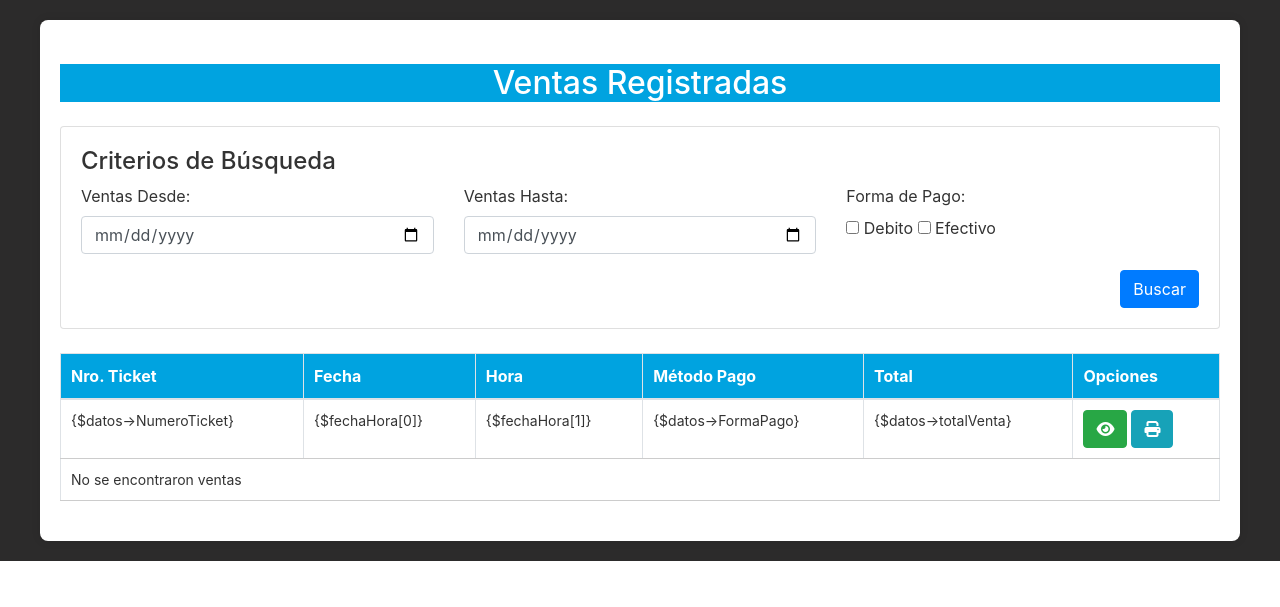
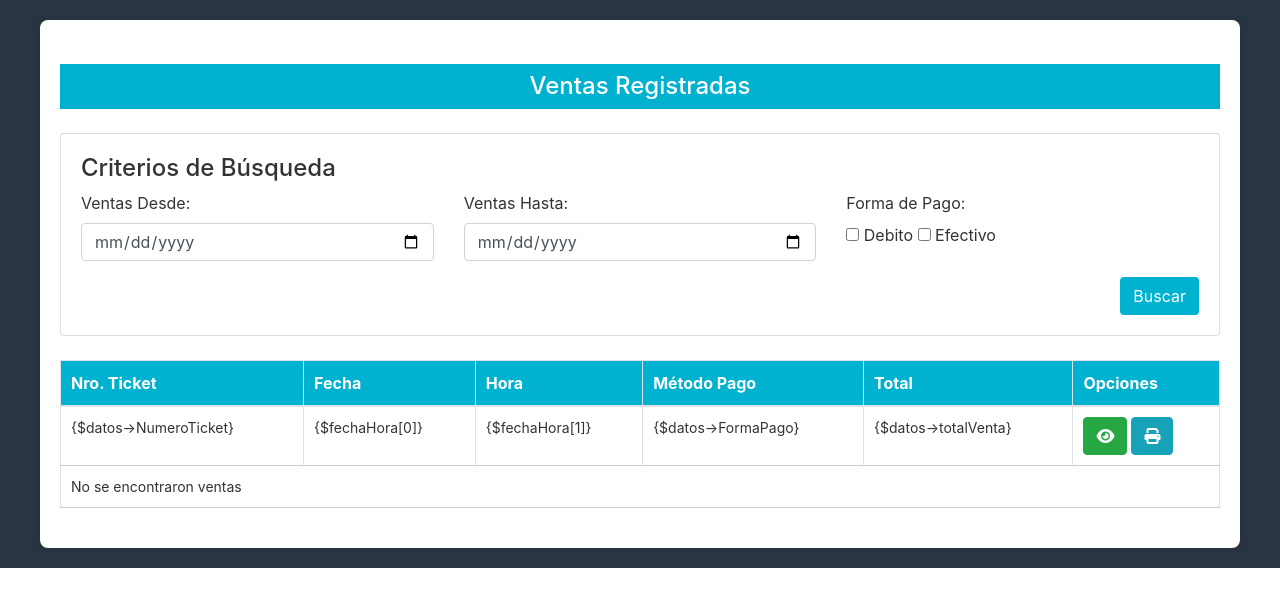
Before and after one commit to CrisCv15/CodeCrafters, a PHP site: page /php/Ventas/listaVentas.php in a window 1280 px wide. Shown: the top 607 px of the page. Run offline with PHP 8.4, Linux system fonts and the light colour scheme; some libraries are stand-ins or nearby versions.

Commit message:
Actualizaciones css

```diff
--- a/css/styleInicio.css
+++ b/css/styleInicio.css
@@ -22,7 +22,7 @@ html, body {
     flex-direction: column;
     justify-content: center;
     margin-left: 60px;
-    margin-top: 10px;
+    margin-top: 30px;
 }
 
 h1 {
--- a/css/styleListaVentas.css
+++ b/css/styleListaVentas.css
@@ -1,17 +1,17 @@
 /* Colores y fuentes */
 :root {
-    --color-primario: #00a3e0;
+    --color-primario: #00B2D0;
     --color-secundario: #f8f9fa;
     --color-texto: #333;
     --color-texto-secundario: #777;
     --color-borde: #ccc;
-    --color-iconos: #5cb85c;
+    --color-iconos: #65EA72;
     --color-icono-imprimir: #5a5a5a;
     --color-fondo-tabla: #ffffff;
-    --color-boton: var(--color-primario);
-    --color-boton-hover: #007bbd;
+    --color-boton: #00B2D0;
+    --color-boton-hover: #00B2D0;
     --color-hover-fila: #f0f8ff;
-    --color-fondo: #2c2b2b;
+    --color-fondo: #293543;
     font-family: 'Arial', sans-serif;
 }
 
--- a/css/styleVentas.css
+++ b/css/styleVentas.css
@@ -14,7 +14,7 @@ body {
 }
 
 .nav-link:hover {
-  color: #007bff;
+  color: #00B2D0;
 }
 
 .main-content {
--- a/php/Ventas/listaVentas.php
+++ b/php/Ventas/listaVentas.php
@@ -46,7 +46,7 @@
 <body>
     <div id="ventas">
     <div class="container">
-        <h2 class="text-center my-4" style="background-color: #00a3e0; color: white;">Ventas Registradas</h2>
+        <h4 class="text-center my-4 p-2" style="background-color: #00B2D0; color: white;">Ventas Registradas</h4>
 
 
         <div class="card">
@@ -68,7 +68,7 @@
                     </div>
                 </div>
                 <div class="mt-3 text-right">
-                    <button id="btnBuscar" class="btn btn-primary">Buscar</button>
+                    <button id="btnBuscar" class="btn btn-ligth text-white" style="background-color: #00B2D0;">Buscar</button>
                 </div>
             </div>
         </div>
```
Also changed, not shown: php/caja/Html.html (+6 -4 lines).
